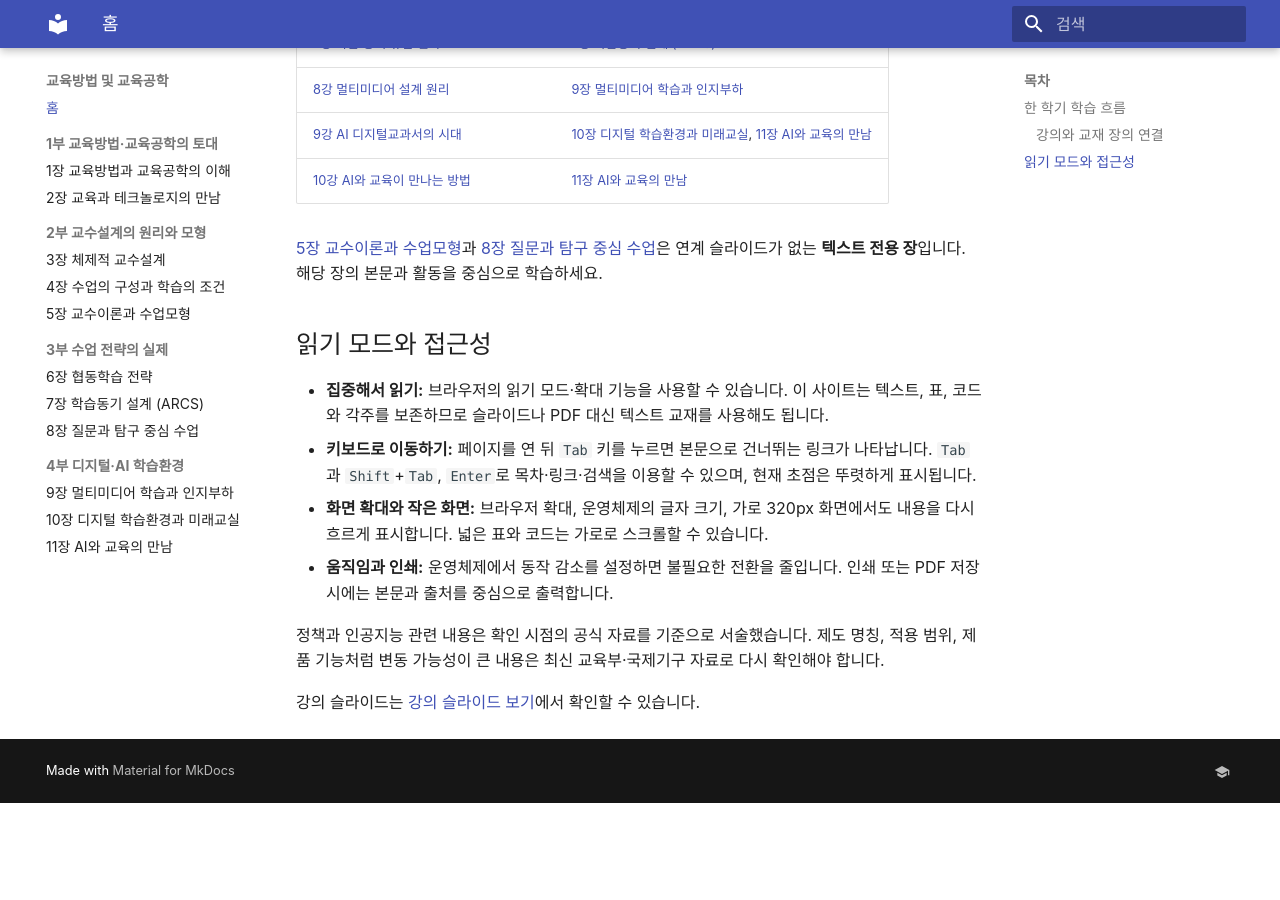
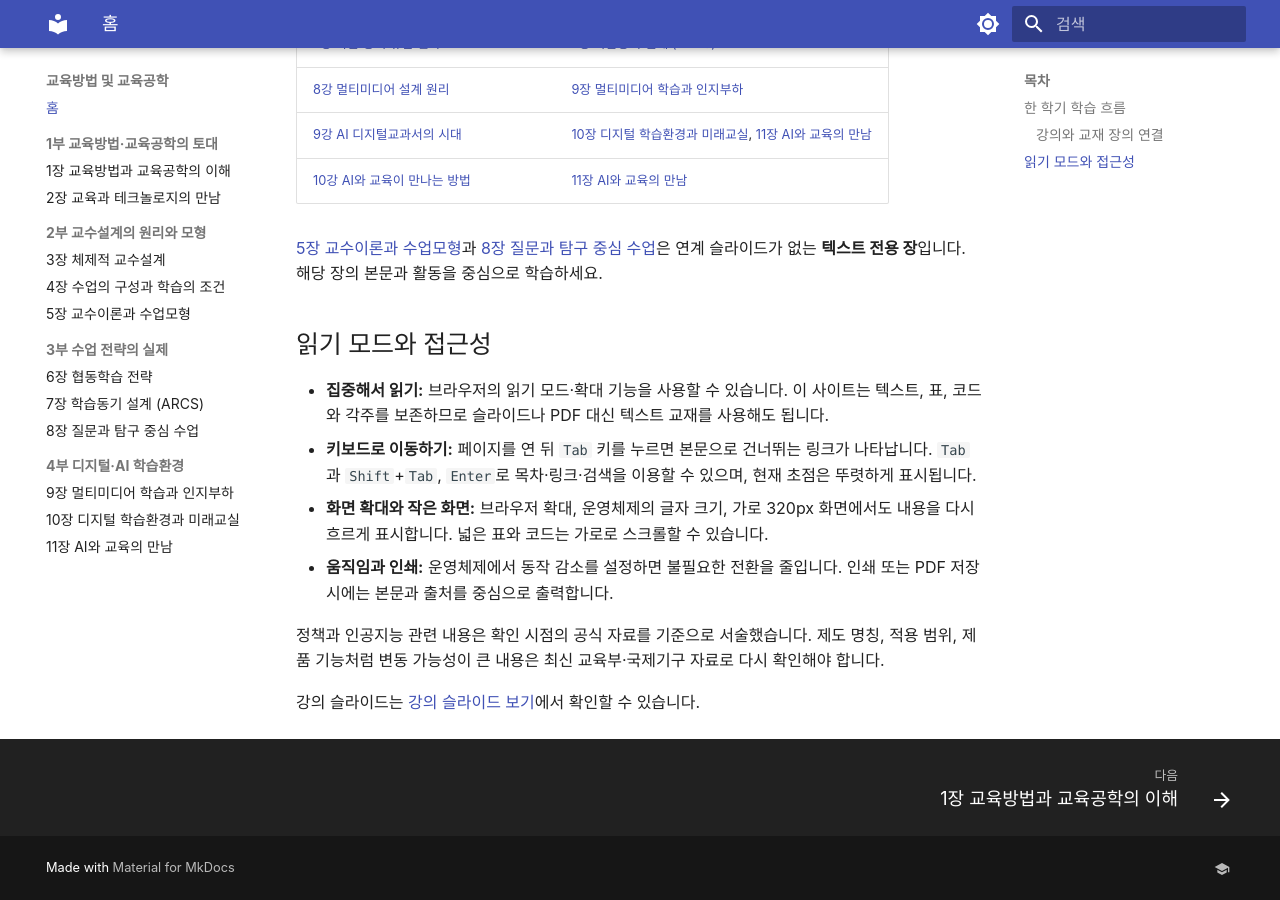
Before and after one commit to taehyeonglim/edtech, an MkDocs documentation site: the page built from docs/index.md, in a window 1280 px wide and 900 px high, scrolled down 908 px. Built offline with MkDocs 1.6.1 and Material for MkDocs 9.7.7, drawn with Linux system fonts in a browser that asks for light colours; before the commit the page ends 1711 px from its top, so only the background shows below that.

Commit message:
feat(docs): Korean search, prev/next footer, dark mode, readable anchors
Enable search lang ko, navigation.footer, a default/slate palette
toggle reusing the existing slate tokens in extra.css, and
pymdownx.slugs slugify so heading anchors keep their Korean text
instead of positional #_N ids.

Co-Authored-By: Claude Fable 5 <noreply@anthropic.com>

```diff
--- a/mkdocs.yml
+++ b/mkdocs.yml
@@ -13,10 +13,22 @@ theme:
     - navigation.sections
     - navigation.top
     - navigation.indexes
+    - navigation.footer
     - toc.follow
     - search.suggest
     - search.highlight
     - content.code.copy
+  palette:
+    - media: "(prefers-color-scheme: light)"
+      scheme: default
+      toggle:
+        icon: material/brightness-7
+        name: 어두운 모드로 전환
+    - media: "(prefers-color-scheme: dark)"
+      scheme: slate
+      toggle:
+        icon: material/brightness-4
+        name: 밝은 모드로 전환
 
 markdown_extensions:
   - admonition
@@ -24,7 +36,9 @@ markdown_extensions:
   - attr_list
   - md_in_html
   - tables
-  - toc: { permalink: true }
+  - toc:
+      permalink: true
+      slugify: !!python/object/apply:pymdownx.slugs.slugify {kwds: {case: lower}}
   - pymdownx.highlight
   - pymdownx.superfences
   - pymdownx.details
@@ -35,6 +49,7 @@ extra_css:
 
 plugins:
   - search:
+      lang: ko
       separator: '[\s　\-,:!=\[\]()"`/]+|\.(?!\d)|&[lg]t;|(?!\b)(?=[A-Z][a-z])'
 
 extra:
```
